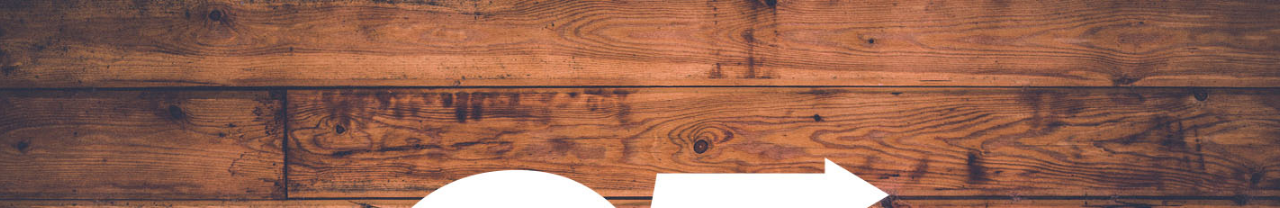
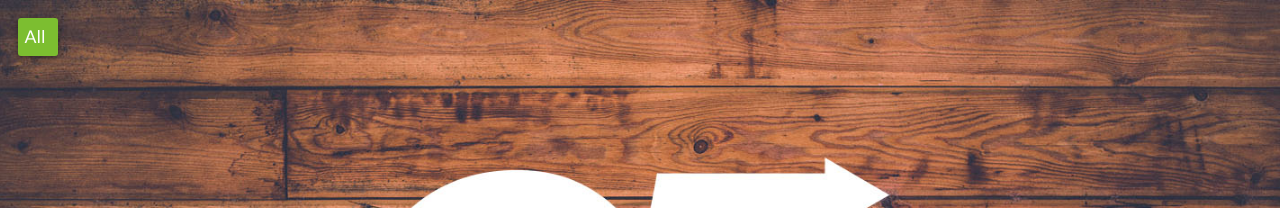
Before and after one commit to SciLifeLab/scilifelab.github.io, a Jekyll site: the page built from _posts/2014-06-12-clusterflow.markdown, in a window 1280 px wide. Shown: the top 208 px of the page. Built offline with Jekyll 4.4.1, drawn with Linux system fonts in a browser that asks for light colours; nearby versions of some CDN libraries; some web fonts are replaced.

Commit message:
Adds back-button to post template

```diff
--- a/_layouts/post.html
+++ b/_layouts/post.html
@@ -1,6 +1,11 @@
 ---
 layout: default
 ---
+<a href="/" class="back-button">
+  <span class="icon-left-open"></span>
+  All
+</a>
+
 {% if page.poster_bg %}
   <div class="project-poster-wrapper">
     <div class="project-poster"
--- a/css/main-compiled.css
+++ b/css/main-compiled.css
@@ -769,6 +769,38 @@ pre {
 .bg-yellow {
   background: #edbb0f; }
 
+.back-button {
+  background-color: #7cbe30;
+  display: block;
+  padding: 1em;
+  color: #fff;
+  position: relative;
+  text-decoration: none;
+  z-index: 1;
+  -webkit-user-select: none;
+  -moz-user-select: none;
+  -ms-user-select: none;
+  user-select: none;
+  -webkit-transition: box-shadow 0.2s cubic-bezier(0.4, 0, 0.2, 1);
+  -moz-transition: box-shadow 0.2s cubic-bezier(0.4, 0, 0.2, 1);
+  transition: box-shadow 0.2s cubic-bezier(0.4, 0, 0.2, 1); }
+  .back-button:active {
+    background-color: #6faa2b; }
+  @media screen and (min-width: 800px) {
+    .back-button {
+      box-shadow: 0 2px 10px 0 rgba(0, 0, 0, 0.16), 0 2px 5px 0 rgba(0, 0, 0, 0.26);
+      border-radius: 3px;
+      padding: .5em .7em .5em .5em;
+      left: 1em;
+      position: fixed;
+      top: 1em; }
+      .back-button:active {
+        box-shadow: 0 6px 20px 0 rgba(0, 0, 0, 0.19), 0 8px 17px 0 rgba(0, 0, 0, 0.2); }
+      .back-button > span {
+        margin-right: -2px;
+        position: relative;
+        top: 1px; } }
+
 .project-body {
   padding: 0 0 2em; }
   @media screen and (min-width: 500px) {
@@ -812,7 +844,10 @@ pre {
   -o-transform-style: preserve-3d;
   transform-style: preserve-3d; }
   .project-poster > img {
-    max-height: 80%;
+    height: auto;
+    width: auto;
+    max-width: 80%;
+    max-height: 350px;
     margin: 0 auto;
     display: table; }
 
@@ -821,6 +856,7 @@ pre {
 
 .scilife-footer {
   border-top: 1px solid #dedede;
+  background-color: #f7f7f7;
   padding: 2em 0 2.5em;
   text-align: center; }
   .scilife-footer > .scilife-logo > .scilife-logo-img {
```
Also changed, not shown: css/main.scss (+43 -1 lines).
